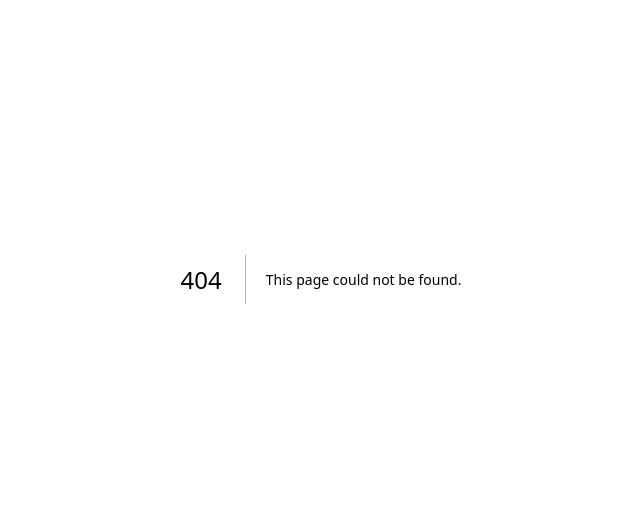
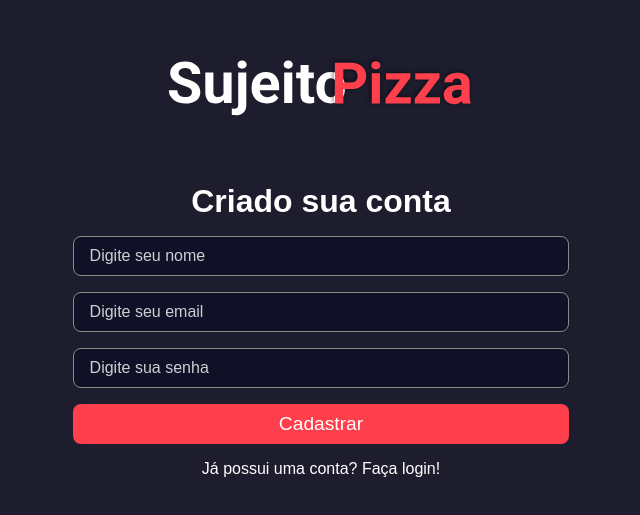
Before and after one commit to Wooggi1/ProjWebPizzariaFrontEnd, a Next.js app: page /signup in a window 1280 px wide. Before the commit this address had no page. Shown: the part 121-636 px from the top of the page, without its empty margins (319-959 px from the left). Built offline with nearby package versions, Linux system fonts and the light colour scheme.

Commit message:
feat: auth context

```diff
--- /dev/null
+++ b/src/contexts/AuthContext.tsx
@@ -0,0 +1,39 @@
+import { createContext, ReactNode, useState } from "react";
+
+type AuthContextData = {
+  user: UserProps;
+  isAuthenticated: boolean;
+  signIn: (credentials: SignInProps) => Promise<void>;
+}
+
+type UserProps = {
+  id: string;
+  name: string;
+  email: string;
+}
+
+type SignInProps = {
+  email: string;
+  password: string;
+}
+
+type AuthProviderProps = {
+  children: ReactNode;
+}
+
+export const AuthContext = createContext({} as AuthContextData)
+
+export function AuthProvider({ children }: AuthProviderProps){
+  const [user, setUser] = useState<UserProps>()
+  const isAuthenticated = !!user;
+
+  async function signIn(){
+    alert('Clicou no login')
+  }
+
+  return (
+    <AuthContext.Provider value={{ user, isAuthenticated, signIn }}>
+      {children}
+    </AuthContext.Provider>
+  )
+}
--- a/src/pages/_app.tsx
+++ b/src/pages/_app.tsx
@@ -1,6 +1,12 @@
 import type { AppProps } from "next/app";
 import '../styles/globals.scss'
 
+import { AuthProvider } from "@/contexts/AuthContext";
+
 export default function App({ Component, pageProps }: AppProps) {
-  return <Component {...pageProps} />;
+  return (
+    <AuthProvider>
+      <Component {...pageProps} />
+    </AuthProvider>
+  )
 }
--- /dev/null
+++ b/src/pages/signup/index.tsx
@@ -0,0 +1,55 @@
+import Head from "next/head";
+import Image from "next/image";
+import styles from '../../styles/home.module.scss'
+
+import logoImg from '../../../public/logo.svg'
+
+import { Input } from "../../components/ui/Input";
+import { Button } from "../../components/ui/Button";
+
+import Link from "next/link";
+
+export default function SignUp() {
+  return (
+    <>
+      <Head>
+        <title>Faça seu cadastro agora!</title>
+      </Head>
+
+      <div className={styles.containerCenter}>
+        <Image src={logoImg} alt="logo Sujeito Pizzaria"/>
+
+        <div className={styles.login}>
+          <h1>Criado sua conta</h1>
+
+          <form>
+            <Input
+              placeholder="Digite seu nome"
+              type="text"
+            />
+
+            <Input
+              placeholder="Digite seu email"
+              type="text"
+            />
+
+            <Input
+              placeholder="Digite sua senha"
+              type="password"
+            />
+
+            <Button
+              type="submit"
+              loading={false}
+            >
+              Cadastrar
+            </Button>
+          </form>
+          <Link href='/' className={styles.text}>
+            Já possui uma conta? Faça login!
+          </Link>
+        </div>
+      </div>
+    </>
+  );
+}
--- a/src/styles/home.module.scss
+++ b/src/styles/home.module.scss
@@ -0,0 +1,46 @@
+.containerCenter{
+  min-height: 100vh;
+  display: flex;
+  justify-content: center;
+  align-items: center;
+  flex-direction: column;
+  background-color: var(--gray-900);
+}
+
+.login{
+  margin-top: 2rem;
+  width: 600px;
+  display: flex;
+  align-items: center;
+  justify-content: center;
+  flex-direction: column;
+  padding: 2rem 1.5rem;
+
+  h1{
+    color: var(--white);
+    padding-bottom: 1rem;
+  }
+
+  form{
+    width: 90%;
+    display: flex;
+    flex-direction: column;
+  }
+
+  form button{
+    height: 40px;
+    font-size: 1.2rem;
+  }
+}
+
+.text{
+  margin-top: 1rem;
+  color: var(--white);
+  cursor: pointer;
+}
+
+@media (max-width: 620px){
+  .login{
+    width: 90%;
+  }
+}
--- a/tsconfig.json
+++ b/tsconfig.json
@@ -3,7 +3,7 @@
     "lib": ["dom", "dom.iterable", "esnext"],
     "allowJs": true,
     "skipLibCheck": true,
-    "strict": true,
+    "strict": false,
     "noEmit": true,
     "esModuleInterop": true,
     "module": "esnext",
```
Also changed, not shown: src/pages/index.tsx (+25 -3 lines).
